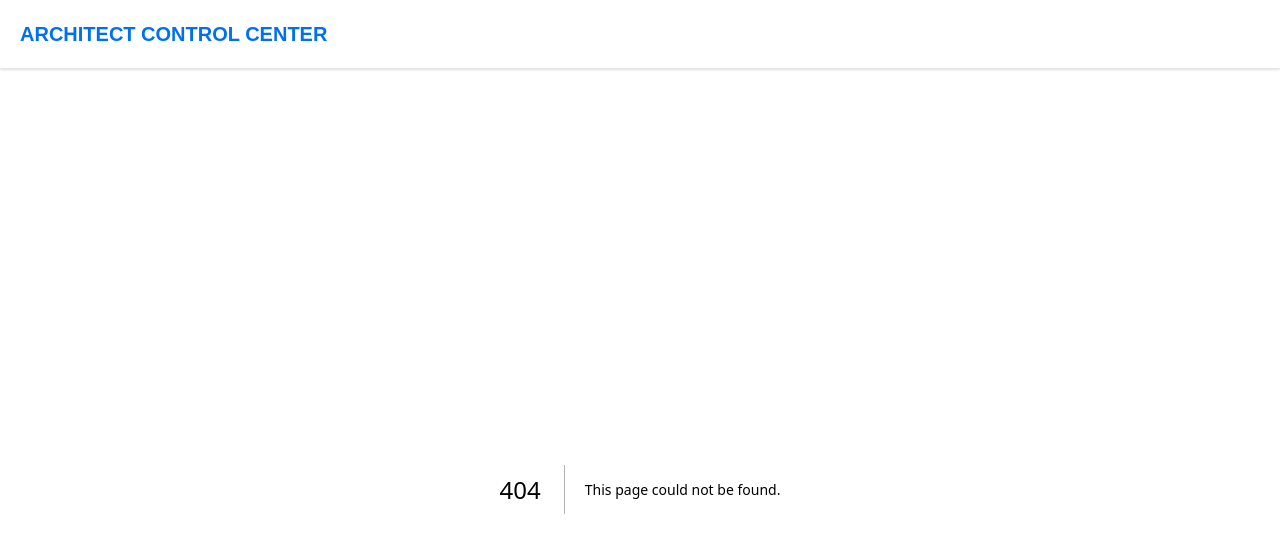
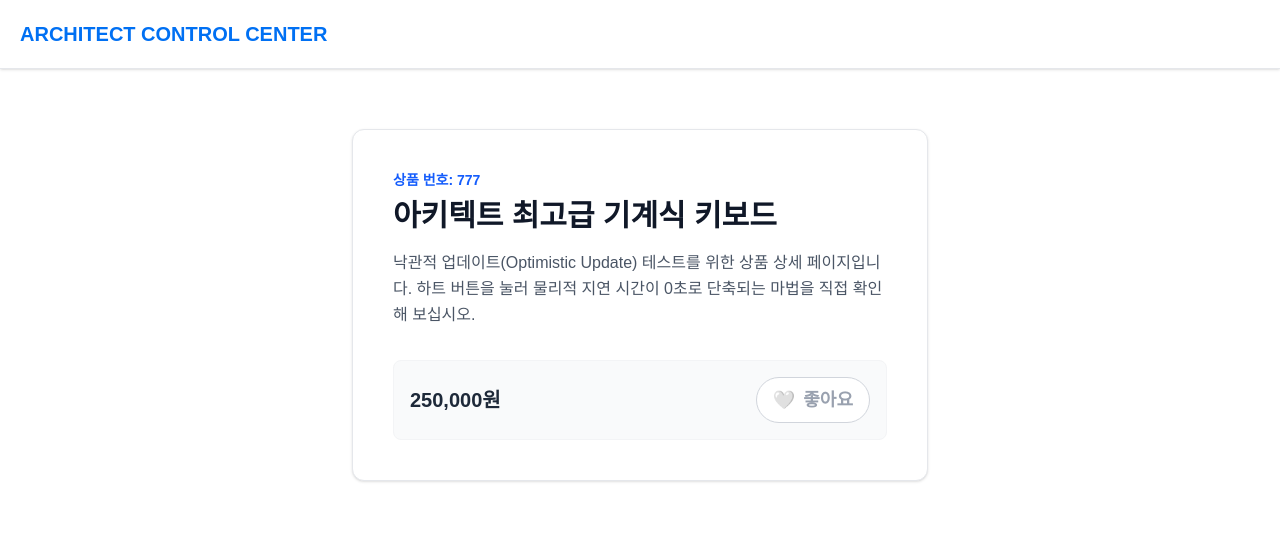
Before and after one commit to yunajoe/nextjs-master-class-part2-inflearn, a Next.js app: page /products/777 in a window 1280 px wide. Before the commit this address had no page. Shown: the top 552 px of the page. Built offline with nearby package versions, Linux system fonts and the light colour scheme.

Commit message:
실습튜토리얼:useOptimistic

```diff
--- a/src/app/action.ts
+++ b/src/app/action.ts
@@ -166,3 +166,25 @@ export async function createMentoring(
   // 주의: 이 함수 아래에 작성된 코드는 에러 발생으로 인해 절대 실행되지 않습니다.
   redirect("/korapaduck");
 }
+
+export async function toggleProductLikeAction(
+  productId: string,
+  newLikeStatus: boolean,
+) {
+  await new Promise((resolve) => setTimeout(resolve, 3000));
+
+  if (Math.random() < 0) {
+    throw new Error("서버 통신 중 알 수 없는 에러가 발생했습니다.");
+  }
+
+  // [단계 3] DB 업데이트 로직 (성공을 가정)
+  // 실제 환경이라면 prisma.product.update() 등의 ORM 코드가 들어갈 자리입니다.
+  console.log(
+    `💾 [DB 업데이트 완료] 상품 ${productId}의 좋아요 상태: ${newLikeStatus}`,
+  );
+  // [단계 4] 데이터 동기화:
+  // 데이터가 변경되었으므로 Next.js 라우터 캐시를 박살 내고 새로운 상태로 화면을 새로고침합니다.
+  revalidatePath(`/products/${productId}`);
+
+  return newLikeStatus;
+}
--- /dev/null
+++ b/src/app/components/like-button.tsx
@@ -0,0 +1,60 @@
+"use client";
+
+import { toggleProductLikeAction } from "@/app/action";
+import { useOptimistic } from "react";
+
+export default function LikeButton({
+  productId,
+  initialLiked,
+}: {
+  productId: string;
+  initialLiked: boolean;
+}) {
+  // const [optimisticCount, addOptimisticCount] = useOptimistic(
+  //   initialCount, // 서버에서 가져온 진짜 초기 수량 (예: 3개)
+  //   // 여기서 updateAmount는 위에서 addOptimisticCount(1)을 호출할 때 넘겨준 '1'이 됩니다.
+  //   (currentState, updateAmount: number) => {
+  //     return currentState + updateAmount; // 3 + 1 = 4 (새로운 가짜 수량)
+  //   }
+
+  const [optimisticLiked, addOptimisticLike] = useOptimistic(
+    initialLiked,
+    (currentState, optimisticValue: boolean) => optimisticValue, // 방아쇠가 당겨지면 복잡한 연산 없이 즉시 이 값으로 덮어씌웁니다.
+  );
+
+  const handleLike = async () => {
+    //   1. 논리적 오류를 막기 위해 바뀔 상태를 미리 계산합니다. (true -> false, false -> true)
+    const newLikeStatus = !optimisticLiked;
+
+    // 2. 🚨 핵심: 서버에 요청을 보내기도 전에!
+    // 화면 상태를 가짜(낙관적) 값으로 0.001초 만에 갱신하여 사용자를 속입니다.
+    addOptimisticLike(newLikeStatus);
+    try {
+      // 3. 백그라운드에서 진짜 서버 액션을 조용히 호출합니다.
+      // 여기서 우리가 의도한 1초의 지연이 발생하지만 화면은 이미 변해있습니다.
+      await toggleProductLikeAction(productId, newLikeStatus);
+    } catch (error) {
+      // 4. 🚨 롤백 메커니즘: 만약 10% 확률로 서버 에러가 발생하면,
+      // 프레임워크가 알아서 가짜 상태를 폐기하고 원래의 initialLiked 진짜 값으로 화면을 자동 복구시킵니다.
+      alert(
+        "⚠️ 서버 통신 실패: 좋아요 처리가 취소되고 원래 상태로 복구됩니다.",
+      );
+    }
+  };
+
+  return (
+    <form action={handleLike}>
+      <button
+        type="submit"
+        className={`
+          flex items-center gap-2 px-4 py-2 border rounded-full font-bold text-lg cursor-pointer transition-all duration-200
+          ${optimisticLiked ? "border-red-200 text-red-500 bg-red-50" : "border-gray-300 text-gray-400 bg-white hover:bg-gray-50"}
+        `}
+      >
+        {/* 🚨 중요: 화면에는 props로 받은 진짜(initialLiked)가 아니라, 항상 낙관적 상태(optimisticLiked)를 렌더링해야 합니다. */}
+        <span>{optimisticLiked ? "❤️" : "🤍"}</span>
+        <span>{optimisticLiked ? "좋아요 취소" : "좋아요"}</span>
+      </button>
+    </form>
+  );
+}
--- /dev/null
+++ b/src/app/products/[id]/page.tsx
@@ -0,0 +1,38 @@
+// src/app/products/[id]/page.tsx
+
+import LikeButton from "@/app/components/like-button";
+
+export default async function ProductDetailPage({
+  params,
+}: {
+  params: Promise<{ id: string }>;
+}) {
+  // Next.js 15+ 환경을 고려하여 params를 비동기로 풀어냅니다.
+  const { id } = await params;
+
+  // 실무라면 DB에서 가져왔을 가상의 초기 상태 (기본적으로 좋아요가 안 눌린 상태로 가정합니다)
+  const initialLikedFromDB = false;
+
+  return (
+    <div className="p-10 font-sans max-w-xl mx-auto mt-10 bg-white border border-gray-200 rounded-xl shadow-sm">
+      <div className="text-sm text-blue-600 font-bold mb-2">
+        상품 번호: {id}
+      </div>
+      <h1 className="text-3xl font-extrabold text-gray-900 mb-4">
+        아키텍트 최고급 기계식 키보드
+      </h1>
+      <p className="text-gray-600 mb-8 leading-relaxed">
+        낙관적 업데이트(Optimistic Update) 테스트를 위한 상품 상세 페이지입니다.
+        하트 버튼을 눌러 물리적 지연 시간이 0초로 단축되는 마법을 직접 확인해
+        보십시오.
+      </p>
+
+      <div className="flex items-center justify-between p-4 bg-gray-50 rounded-lg border border-gray-100">
+        <span className="font-bold text-xl text-gray-800">250,000원</span>
+
+        {/* 🚨 우리가 만든 낙관적 UI 클라이언트 컴포넌트 탑재 및 초기 진짜 상태 주입 */}
+        <LikeButton productId={id} initialLiked={initialLikedFromDB} />
+      </div>
+    </div>
+  );
+}
```
Also changed, not shown: 1 other file (tests, documents, lock files or other folders).
